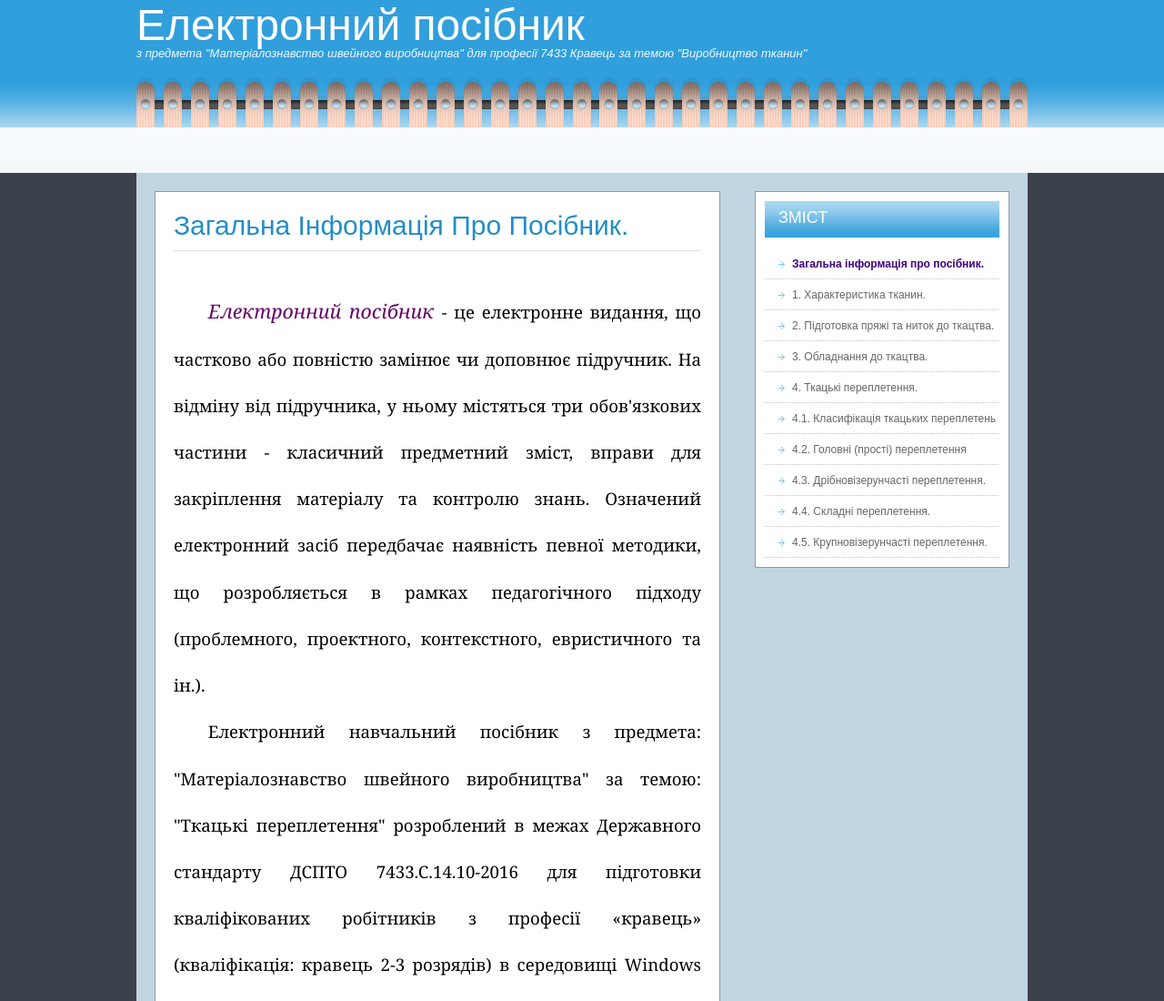
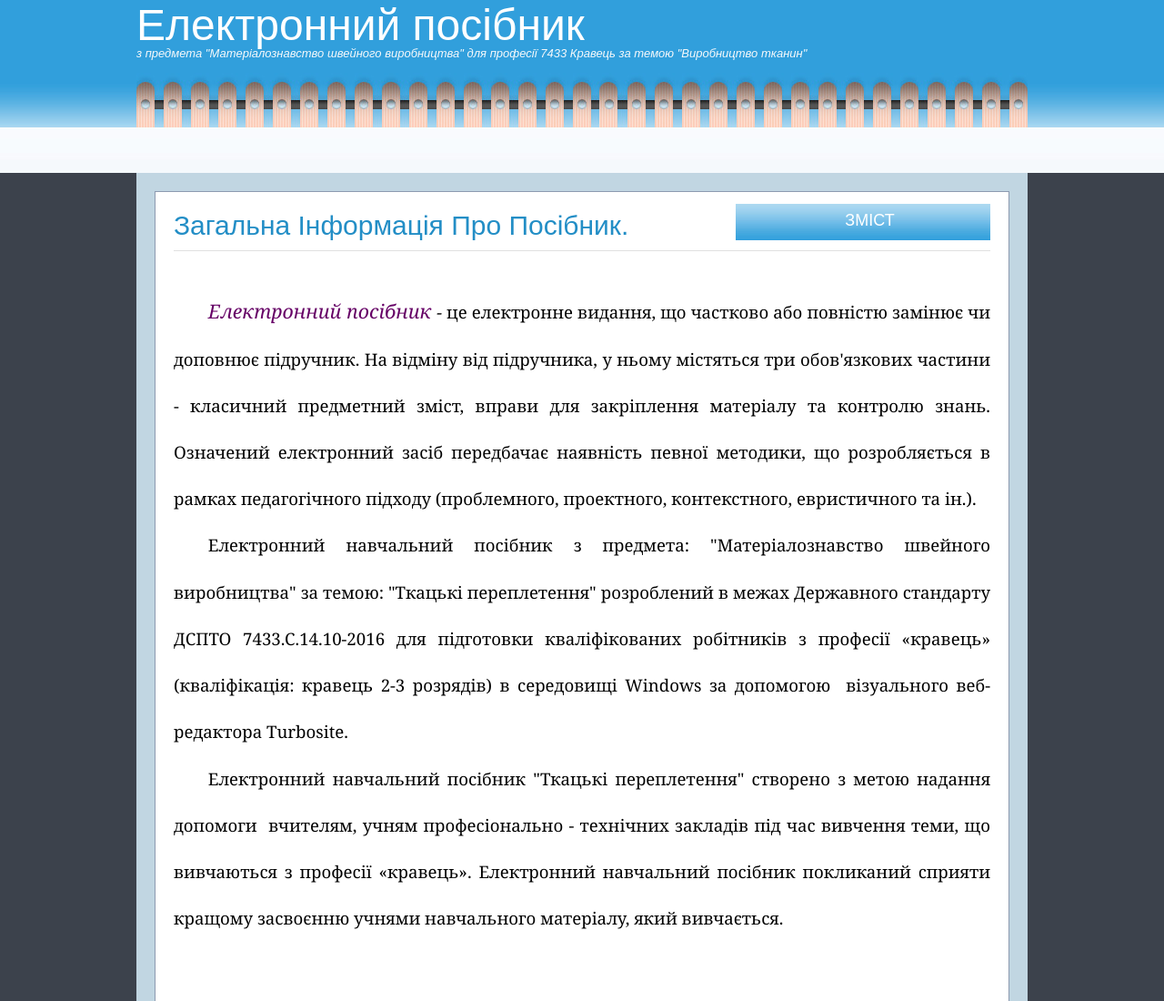
Before and after one commit to svetlana-volontyr/weaving, a plain HTML site: page public_html/index.html in a window 1280 px wide. Shown: the top 1100 px of the page at 91% size. Drawn offline with Linux system fonts and the light colour scheme.

Commit message:
Style of the sidebar.

```diff
--- a/public_html/style.css
+++ b/public_html/style.css
@@ -16,7 +16,6 @@ body {
 
 h1, h2, h3 {
 	margin: 0;
-	/* text-transform: uppercase; */
 	font-weight: normal;
 	color: #549900;
 }
@@ -100,14 +99,12 @@ hr { display: none; }
 #logo h1, #logo p {
 	margin: 0px;
 	line-height: normal;
-	/* text-transform: lowercase; */
 	font-weight: normal;
 	color: #FFFFFF;
 }
 
 #logo p {
 	margin-top: -4px;
-	/* text-transform: lowercase; */
 	font-size: 13px;
 	color: #F6F9FB;
 }
@@ -155,7 +152,6 @@ hr { display: none; }
 	letter-spacing: -1px;
 	text-decoration: none;
 	text-align: center;
-	/* text-transform: lowercase; */
 	font-family: Arial, Helvetica, sans-serif;
 	font-size: 18px;
 	font-weight: normal;
@@ -217,6 +213,7 @@ hr { display: none; }
 /* Page */
 
 #page {
+	position: relative;
 	width: 940px;
 	margin: 0 auto;
 	padding: 20px 20px 0px 20px;
@@ -230,14 +227,15 @@ hr { display: none; }
 /* Content */
 
 #content {
-	float: left;
-	width: 620px;
+	width: 100%;
+	box-sizing: border-box;
 }
 
 /* Post */
 
 .post {
-	width: 580px;
+	width: 100%;
+	box-sizing: border-box;
 	margin-bottom: 20px;
 	padding: 20px 20px;
 	background: #FFFFFF;
@@ -245,6 +243,7 @@ hr { display: none; }
 }
 
 .post .title {
+	max-width: 600px;
 	height: 44px;
 }
 
@@ -319,10 +318,31 @@ hr { display: none; }
 /* Sidebar */
 
 #sidebar {
-	float: right;
+	z-index: 10;
+  position: absolute;
+	top: 34px;
+	right: 41px;
+	height: 40px;
+	overflow: hidden;
 	width: 280px;
 	font-family: Arial, Helvetica, sans-serif;
 	font-size: 12px;
+	transition: box-shadow .3s;
+}
+
+#sidebar:hover {
+	height: auto;
+  box-shadow: 0 0px 0px 2px #ccc;
+}
+
+#sidebar>ul>li {
+	padding: 0;
+	margin: 0;
+}
+
+#sidebar li.active a {
+	color: #000;
+	font-weight: bold;
 }
 
 #sidebar ul {
@@ -337,7 +357,6 @@ hr { display: none; }
 	margin-bottom: 20px;
 	padding: 10px 10px 10px 10px;
 	background: #FFFFFF;
-	border: 1px solid #8D9AB0;
 }
 
 #sidebar li ul {
@@ -360,7 +379,7 @@ hr { display: none; }
 }
 
 #sidebar li li a:hover {
-	color: #666666;
+	text-decoration: underline;
 }
 
 #sidebar p {
@@ -370,13 +389,14 @@ hr { display: none; }
 
 #sidebar h2 {
 	height: 32px;
-	margin: 0 0 10px 0px;
+	margin: 0;
 	padding: 8px 0 2px 15px;
 	background: url(images/img05.jpg) repeat-x left top;
 	text-transform: capitalize;
 	font-size: 18px;
 	font-weight: normal;
 	color: #FFFFFF;
+	text-align: center;
 }
 
 
@@ -465,7 +485,6 @@ hr { display: none; }
 	padding: 30px 0px 0px 0px;
 	text-align: center;
 	line-height: normal;
-	/* text-transform: uppercase; */
 	font-size: 10px;
 	color: #C7DAE5;
 }
```
